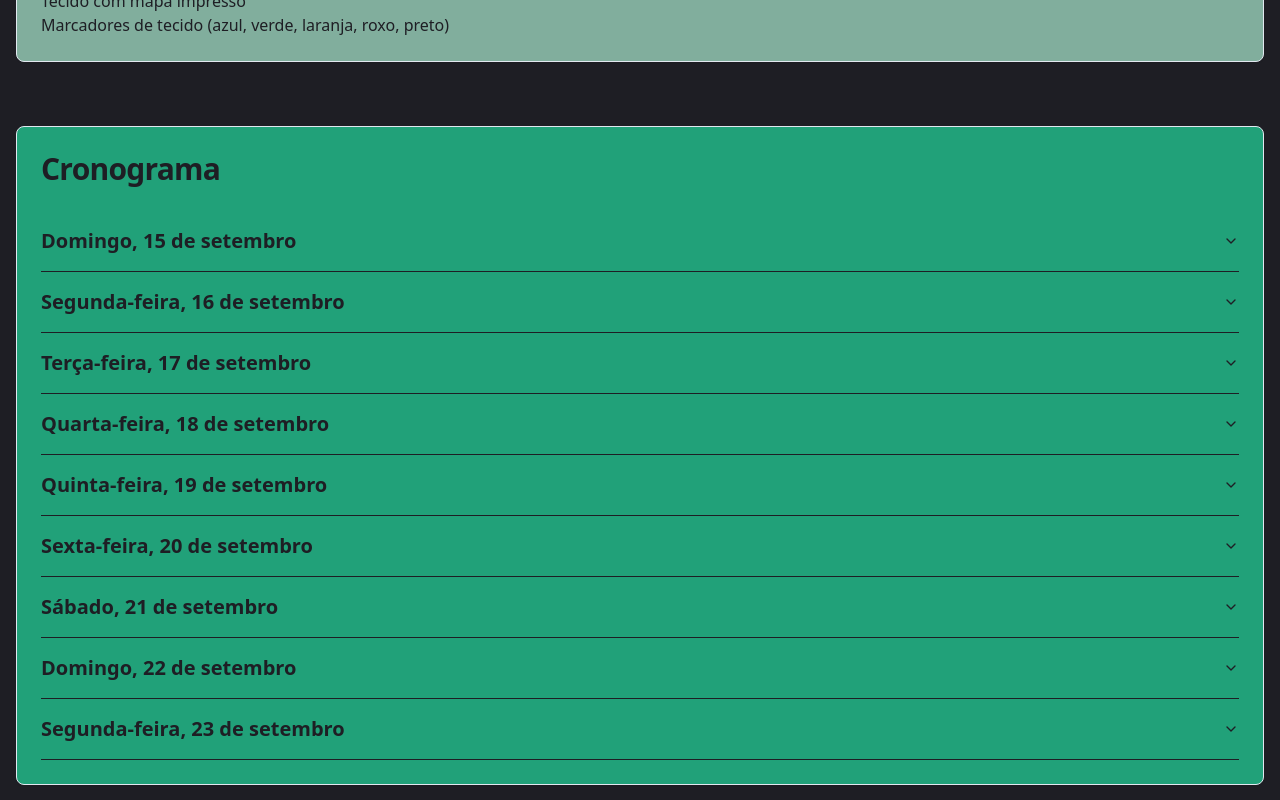
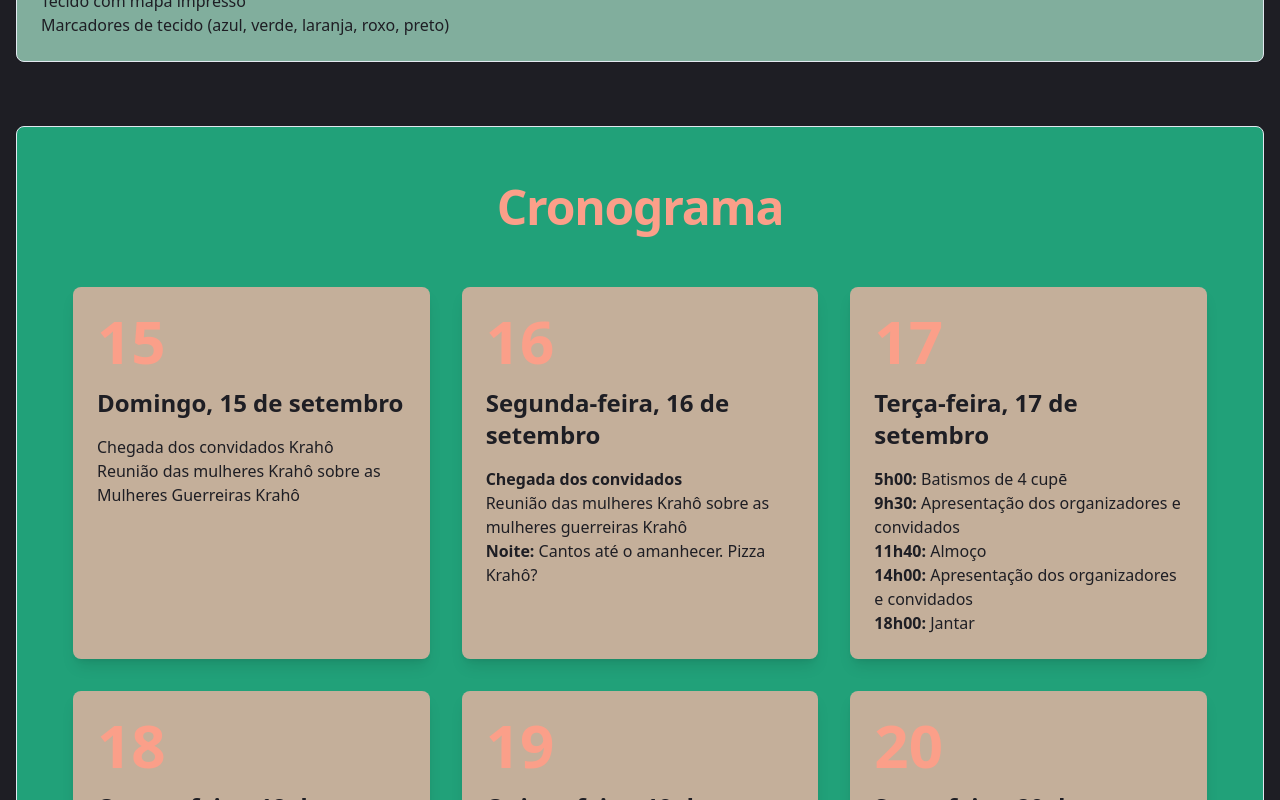
Before and after one commit to luandro/encontro-brasil, a React (Vite) app: page / in a window 1280 px wide. Shown: the part 1560-2360 px from the top of the page. Built offline with nearby package versions, Linux system fonts and the light colour scheme.

Commit message:
Add design example for schedule
Implemented a design example for the event schedule to enhance presentation and user experience.
[skip gpt_engineer]

```diff
--- a/src/pages/Index.jsx
+++ b/src/pages/Index.jsx
@@ -1,7 +1,6 @@
 import React from 'react';
 import { useQuery } from '@tanstack/react-query';
 import { Card, CardContent, CardHeader, CardTitle } from "@/components/ui/card";
-import { Accordion, AccordionContent, AccordionItem, AccordionTrigger } from "@/components/ui/accordion";
 import { motion } from "framer-motion";
 import ReactMarkdown from 'react-markdown';
 
@@ -24,6 +23,8 @@ const Index = () => {
   if (isLoadingEventoInfo || isLoadingCronograma) {
     return <div className="flex justify-center items-center h-screen">Carregando...</div>;
   }
+
+  const cronogramaItems = cronograma.split('\n## ').slice(1);
 
   return (
     <div className="min-h-screen bg-[#1E1E24] text-[#C4AF9A]">
@@ -64,29 +65,26 @@ const Index = () => {
           animate={{ opacity: 1, y: 0 }}
           transition={{ duration: 0.5, delay: 0.4 }}
         >
-          <Card className="bg-[#21A179] text-[#1E1E24]">
+          <Card className="bg-[#21A179] text-[#1E1E24] p-8">
             <CardHeader>
-              <CardTitle className="text-3xl font-bold">Cronograma</CardTitle>
+              <CardTitle className="text-5xl font-bold mb-8 text-center text-[#FB9F89]">Cronograma</CardTitle>
             </CardHeader>
             <CardContent>
-              <Accordion type="single" collapsible className="w-full">
-                {cronograma.split('\n## ').map((day, index) => {
-                  if (index === 0) return null; // Skip the title
+              <div className="grid grid-cols-1 md:grid-cols-2 lg:grid-cols-3 gap-8">
+                {cronogramaItems.map((day, index) => {
                   const [title, ...content] = day.split('\n');
+                  const dayNumber = title.match(/\d+/)[0];
                   return (
-                    <AccordionItem key={index} value={`item-${index}`} className="border-b border-[#1E1E24]">
-                      <AccordionTrigger className="text-xl font-semibold py-4 hover:bg-[#FB9F89] hover:text-[#1E1E24] transition-colors">
-                        {title}
-                      </AccordionTrigger>
-                      <AccordionContent className="bg-[#C4AF9A] text-[#1E1E24] p-4 rounded-b-lg">
-                        <ReactMarkdown className="prose prose-lg max-w-none">
-                          {content.join('\n')}
-                        </ReactMarkdown>
-                      </AccordionContent>
-                    </AccordionItem>
+                    <div key={index} className="bg-[#C4AF9A] p-6 rounded-lg shadow-lg">
+                      <h3 className="text-6xl font-bold mb-4 text-[#FB9F89]">{dayNumber}</h3>
+                      <h4 className="text-2xl font-semibold mb-4 text-[#1E1E24]">{title}</h4>
+                      <ReactMarkdown className="prose prose-sm max-w-none text-[#1E1E24]">
+                        {content.join('\n')}
+                      </ReactMarkdown>
+                    </div>
                   );
                 })}
-              </Accordion>
+              </div>
             </CardContent>
           </Card>
         </motion.div>
```
